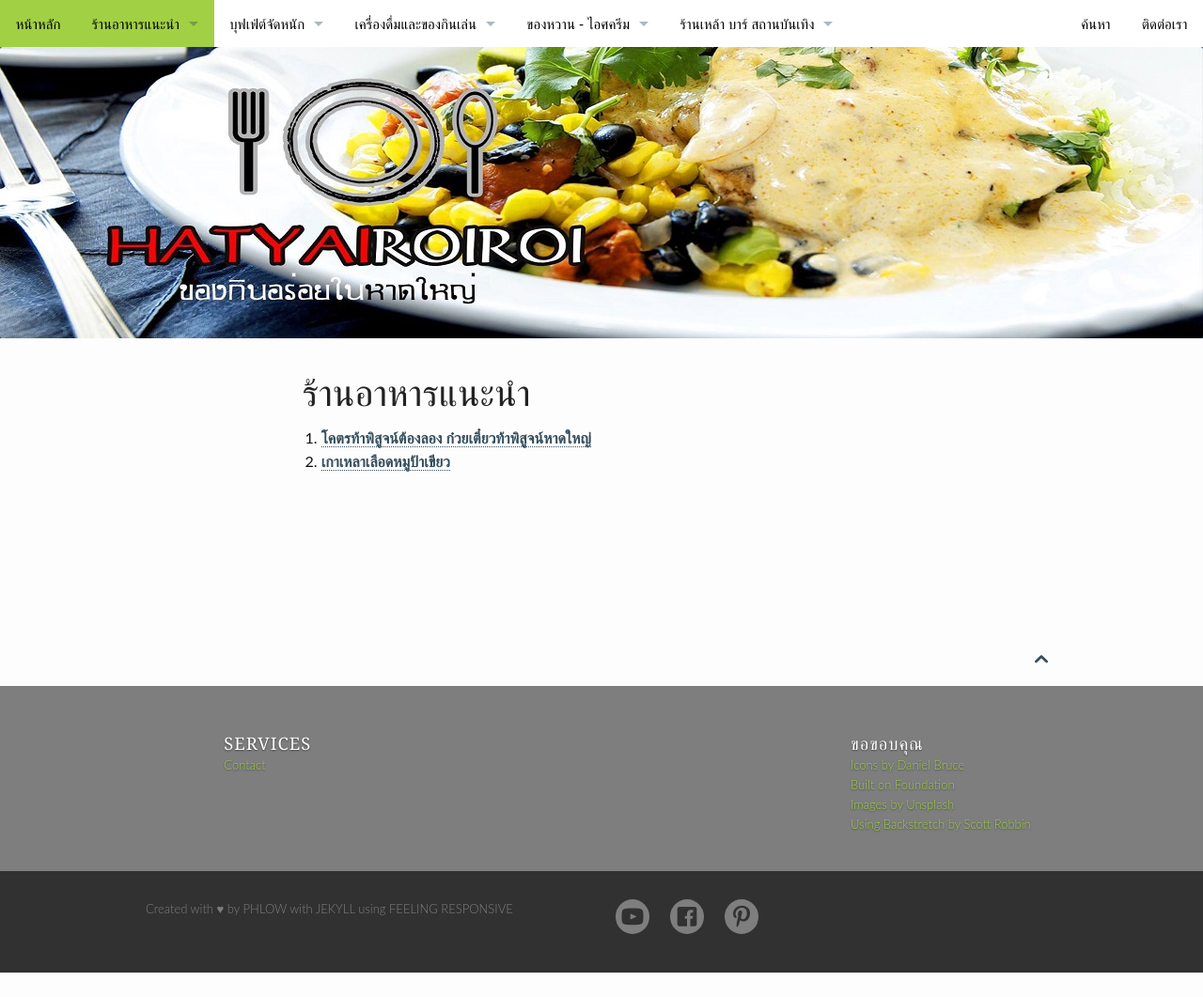
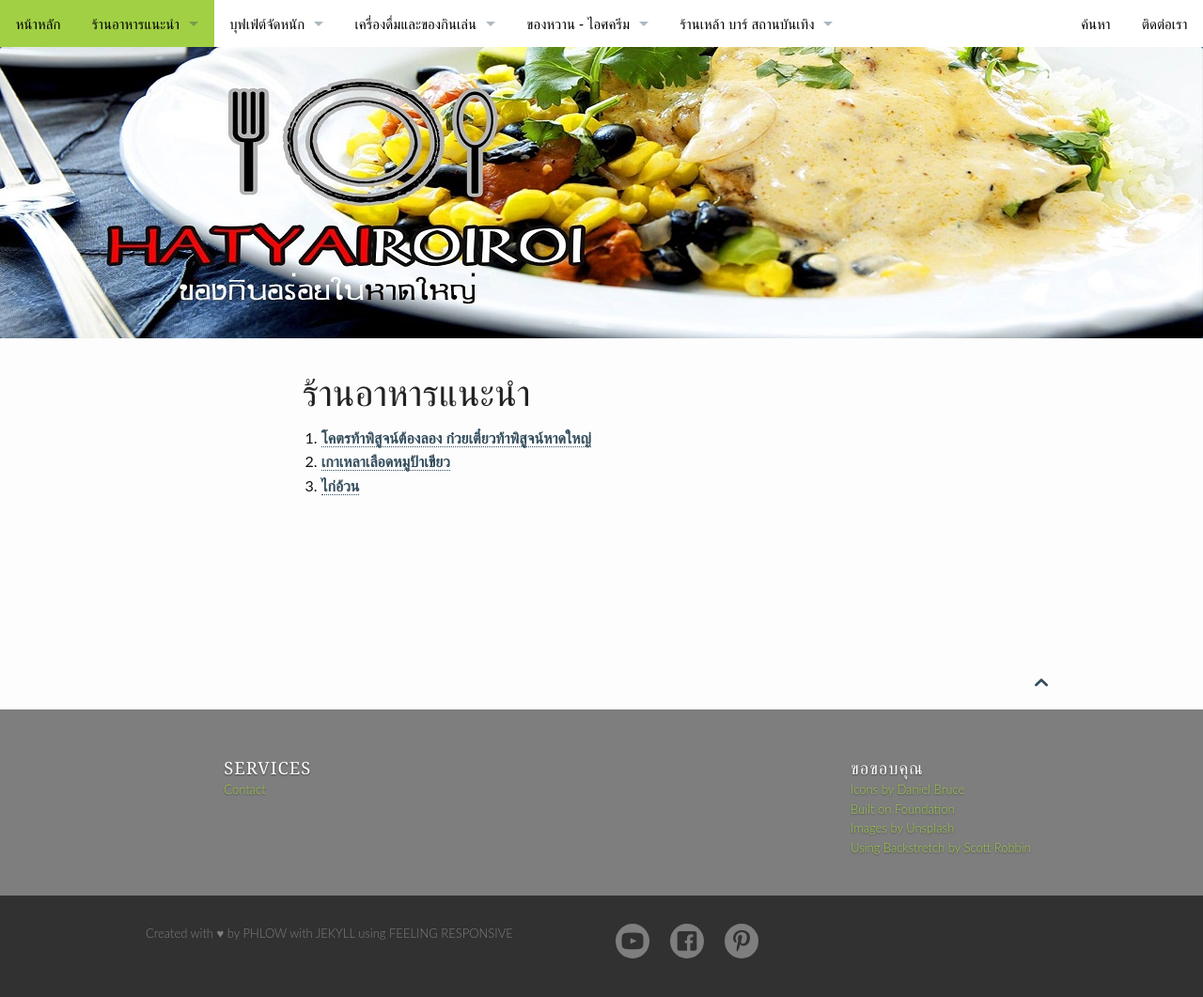
Before and after one commit to hatyairoiroi/hatyairoiroi.github.io, a Jekyll site: the page built from pages/ร้านอาหารแนะนำ.md, in a window 1280 px wide. Shown: the whole page at 94% size. Built offline with Jekyll 4.4.1, drawn with Linux system fonts in a browser that asks for light colours; before the commit the page ends 1035 px from its top, so only the background shows below that.

Commit message:
Update ร้านอาหารแนะนำ.md

```diff
--- a/pages/ร้านอาหารแนะนำ.md
+++ b/pages/ร้านอาหารแนะนำ.md
@@ -11,10 +11,11 @@ permalink: "/ร้านอาหารแนะนำ/"
 
 1. [โคตรท้าพิสูจน์ต้องลอง ก๋วยเตี๋ยวท้าพิสูจน์หาดใหญ่][1]
 2. [เกาเหลาเลือดหมูป้าเขียว][7]
-
+3. [ไก่อ้วน][3]
 
 
 
 
  [1]: {{ site.url }}/ก๋วยเตี๋ยวท้าพิสูจน์/
  [7]: {{ site.url }}/เกาเหลาป้าเขียว/
+ [3]: {{.site.url }}/ไก่อ้วน/
```
